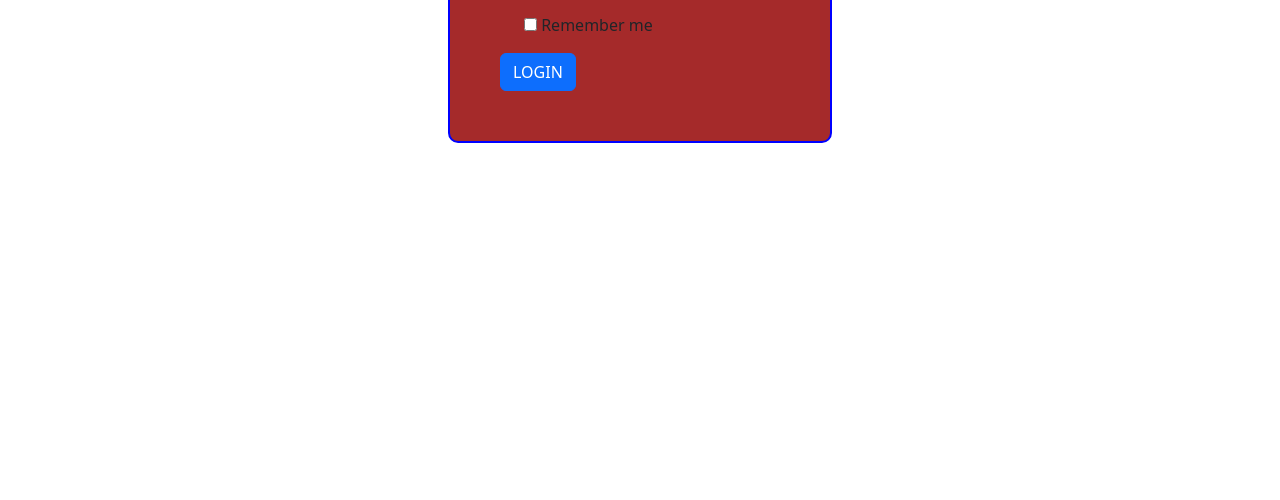
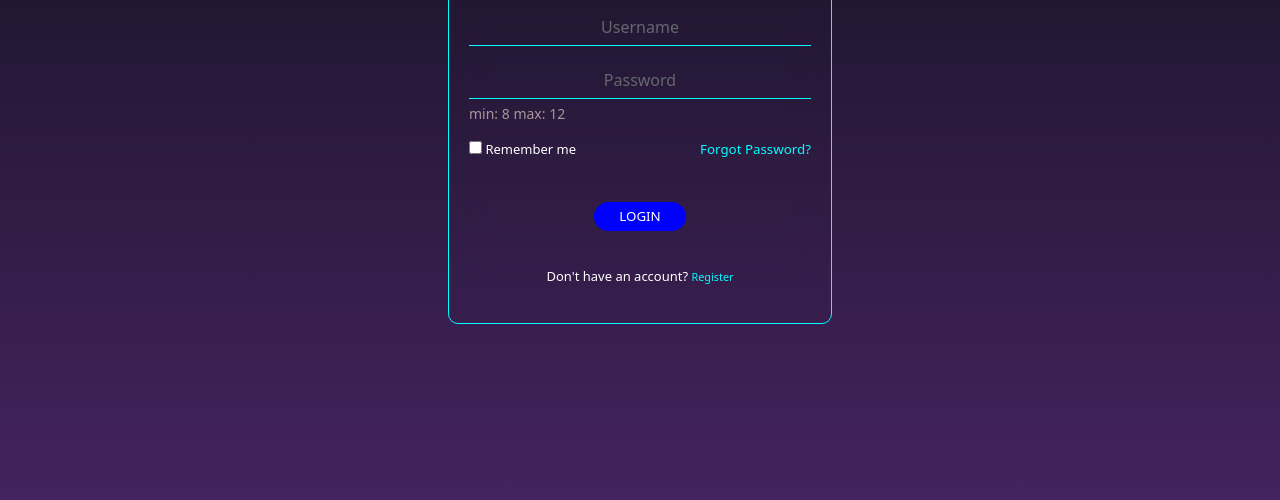
Before and after one commit to KwabenaAmen/AYA-login, a plain HTML site: page index.html in a window 1280 px wide. Shown: the part 300-800 px from the top of the page. Drawn offline with nearby package versions, Linux system fonts and the light colour scheme.

Commit message:
added more style

```diff
--- a/index.html
+++ b/index.html
@@ -8,36 +8,60 @@
     <!--bootstrap stylesheett-->
     <link href="https://cdn.jsdelivr.net/npm/bootstrap@5.3.2/dist/css/bootstrap.min.css" rel="stylesheet" integrity="sha384-T3c6CoIi6uLrA9TneNEoa7RxnatzjcDSCmG1MXxSR1GAsXEV/Dwwykc2MPK8M2HN" crossorigin="anonymous">
 
+    <!-- font awesome icons  -->
+  <link href="https://maxcdn.bootstrapcdn.com/font-awesome/4.7.0/css/font-awesome.min.css" rel="stylesheet">
+
     <link rel="stylesheet" href="style.css">
 
   </head>
   <body>
 
-    <div class="container-fluid mx-auto">
+    <div class="back d-flex align-items-center">
+
+      <div class="container-fluid mx-auto">
         <div class="hero">
             <img class="img-fluid mx-auto d-block" src="aya-removebg-preview.png" alt="logo">
-            <div class="text-center">Please Login with your username</div>
+            <div class="pp text-center mt-2">Please Login with your username</div>
         </div>
 
         <br>
 
         <form>
             <div class="mb-3">
-              <input type="text" class="form-control" id="username" name="username" placeholder="username">
+              <input type="text" class="form-control" id="username" name="username" placeholder="Username" required>
             </div>
+
             <div class="mb-3">
-              <input type="password" class="form-control" id="password" name="password" placeholder="Password" minlength="8" maxlength="12">
-              <div class="form-text text-muted">min: 8   max: 12</div>
+              <input type="password" class="form-control" id="password" name="password" placeholder="Password" minlength="8" maxlength="12" required>
+              <div class="form-text">min: 8   max: 12</div>
             </div>
-            <div class="mb-3 form-check">
-              <input type="checkbox" id="remember">
-              <label for="exampleCheck1">Remember me</label>
+
+            <div class="mb-3 d-flex justify-content-between">
+
+              <div class="form-check text-white ps-0">
+                <input type="checkbox" id="remember">
+                <label for="remember">Remember me</label>
+              </div>
+
+              <a href="" class="text-green text-decoration-none">Forgot Password?</a>
+
             </div>
-            <button type="submit" class="btn btn-primary">LOGIN</button>
+
+            <div class=" mb-3 d-flex align-items-center">
+              <button type="submit" class="btn btn-primary aya-button mx-auto">LOGIN</button>
+            </div>
+
+            <div class="text-center ">
+              <p class="text-white">Don't have an account? <a href="#" class="text-green text-decoration-none">Register</a></p>
+            </div>
+
           </form>
 
 
     </div>
+
+    </div>
+
 
 
 
--- a/style.css
+++ b/style.css
@@ -2,17 +2,94 @@
     margin: 0;
     padding: 0;
     box-sizing: border-box;
+
+}
+
+body{
+
+    color: white;
+}
+
+.form-control::placeholder {
+    color: rgb(101, 104, 110);
+    text-align: center;
+}
+
+.back {
+    width: 100%;
+    height: 100vh;
+    background: linear-gradient(rgb(14, 16, 25), rgb(68, 35, 94));
 }
 
 .container-fluid {
     width: 30%;
-    background: brown;
-    padding: 50px;
-    border: 2px blue solid;
+    backdrop-filter: blur(20px);
+    background-color: ;
+    padding: 20px 20px;
+    border: 1px aqua solid;
     border-radius: 10px;
 }
 
 .img-fluid {
-    height: 80px;
-    width: 180px;
+    height: 60px;
+    width: 140px;
 }
+
+
+.form-control:focus{
+    background: none;
+    outline: none;
+    box-shadow: none;
+    color: white;
+    text-align: center;
+}
+
+.form-control {
+    color: white;
+    border: none;
+    outline: none;
+    background: none;
+    border-bottom: 1px solid aqua;
+    border-radius: 4px 4px 0px 0px;
+    box-shadow: none;
+    text-align: center;
+}
+
+
+
+.form-text {
+    color: antiquewhite; opacity: 0.6;
+}
+
+.btn {
+    border: none;
+    border-radius: 15px;
+    padding: 5px 25px;
+    margin: 20px;
+    background-color: blue;
+    font-size: smaller;
+}
+
+.text-green {
+    color: aqua;
+    font-size: smaller;
+}
+
+label {
+    font-size: small;
+}
+
+.pp {
+    font-size: small;
+}
+
+.text-white {
+    font-size: small;
+}
+
+@media screen and (max-width:800px) {
+    .container-fluid {
+        width: 90%;
+        margin: 10% auto;
+    }
+}
```
